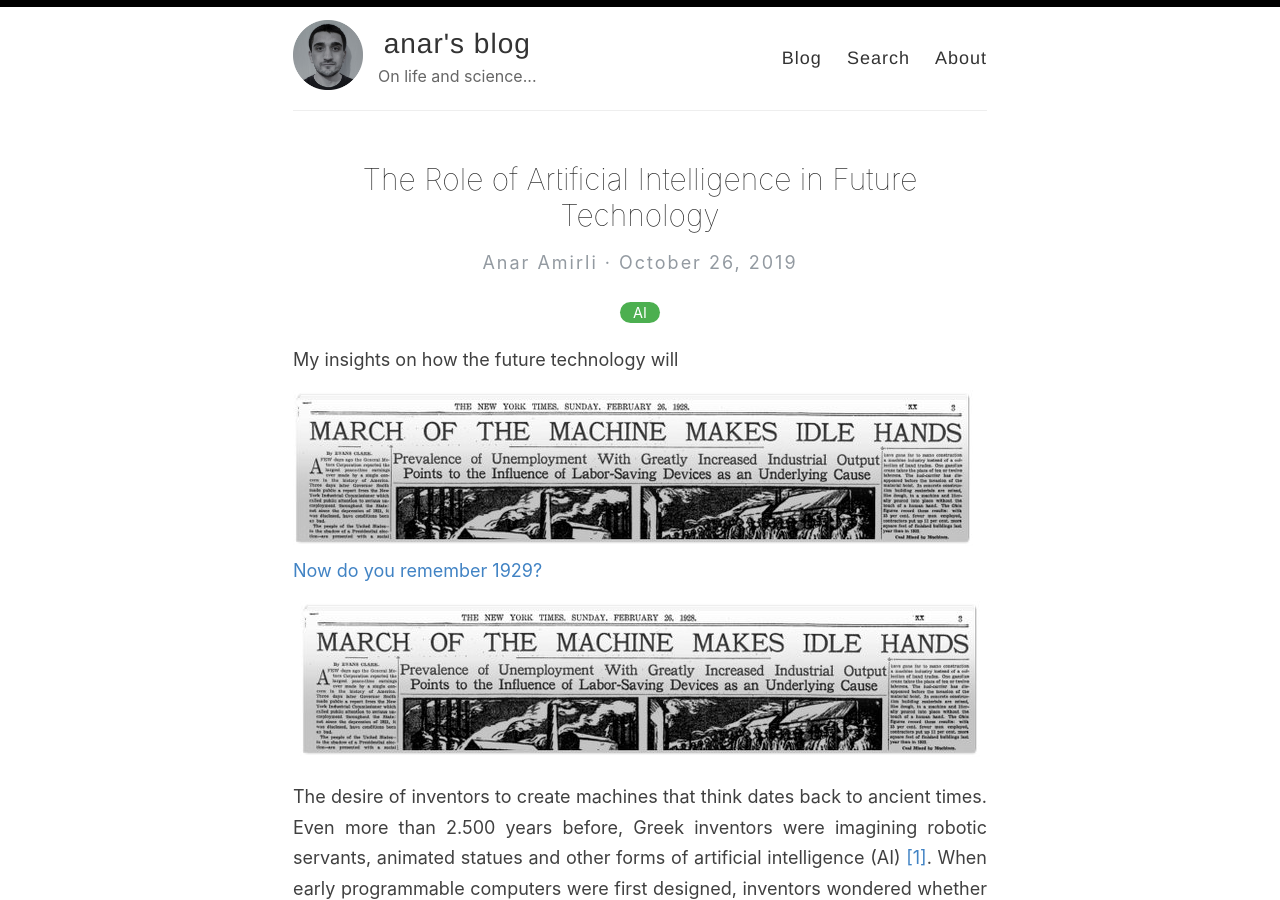
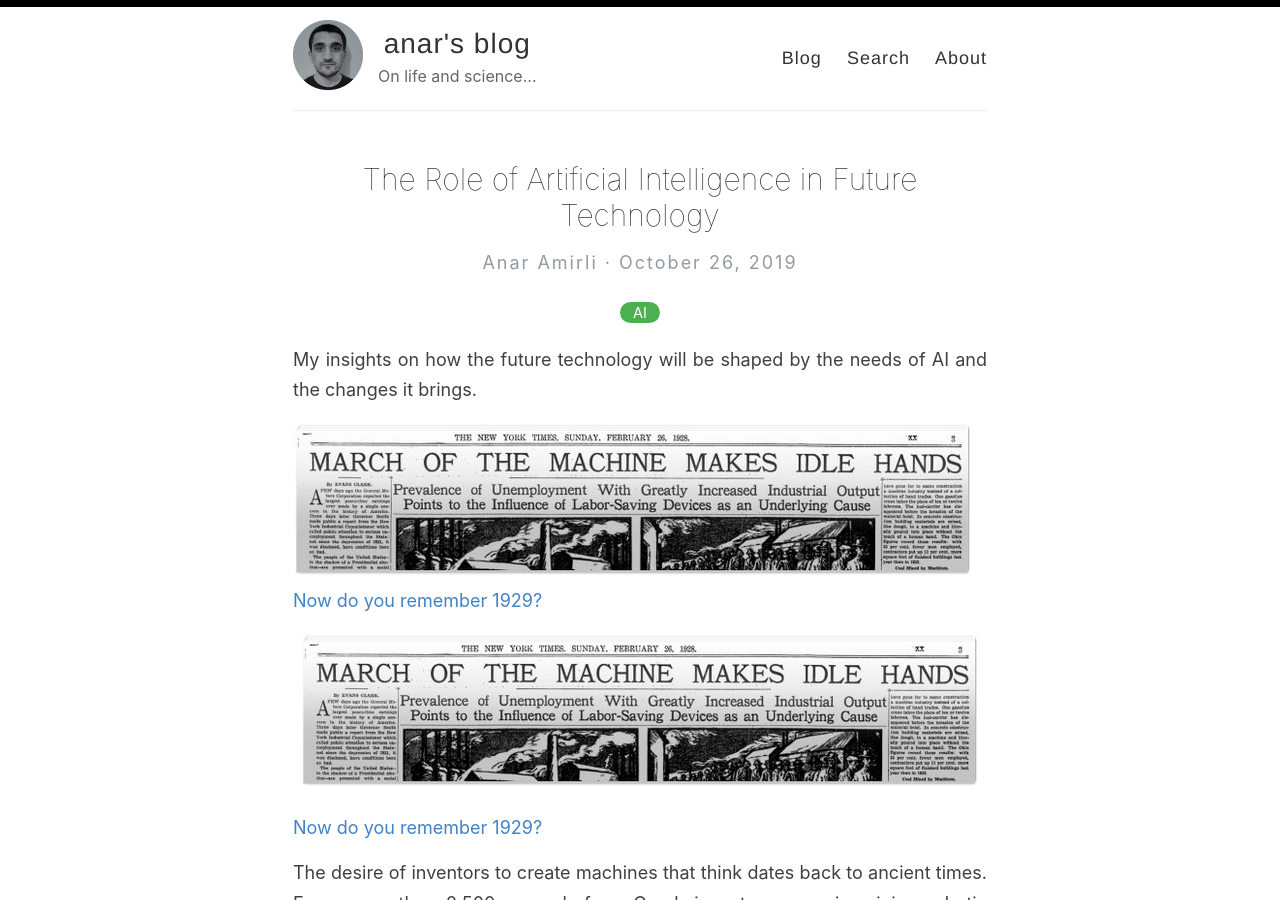
Before and after one commit to anaramirli/anaramirli.github.io, a Jekyll site: the page built from _posts/2019-10-26-the-role-of-ai-in-future.md, in a window 1280 px wide and 900 px high. Built offline with Jekyll 4.4.1, drawn with Linux system fonts in a browser that asks for light colours; comment, search, counter and statistics services are not loaded.

Commit message:
Update 2019-10-26-the-role-of-ai-in-future.md

```diff
--- a/_posts/2019-10-26-the-role-of-ai-in-future.md
+++ b/_posts/2019-10-26-the-role-of-ai-in-future.md
@@ -4,13 +4,14 @@ title: The Role of Artificial Intelligence in Future Technology
 categories: [AI]
 ---
 
-My insights on how the future technology will
+My insights on how the future technology will be shaped by the needs of AI and the changes it brings.
 
 [![new york times](/images/1928.jpg)](https://twitter.com/fchollet/status/1130197913110319104)<br>
 [Now do you remember 1929?](https://twitter.com/fchollet/status/1130197913110319104)<br>
 
 
-<div style="text-align:center"><img src="/images/1928.jpg" /></div>
+<div style="text-align:center"><img src="/images/1928.jpg" href="https://twitter.com/fchollet/status/1130197913110319104"/></div>
+[Now do you remember 1929?](https://twitter.com/fchollet/status/1130197913110319104)<br>
 
 The desire of inventors to create machines that think dates back to ancient times. Even more than 2.500 years before, Greek inventors were imagining robotic servants, animated statues and other forms of artificial intelligence (AI) [[1]](#1). When early programmable computers were first designed, inventors wondered whether such machines might become as competent as humans. However, this matter still remains as a subtle enigma. The most recent advancements in computer software and hardware and the ever-increasing amount of data have made artificial intelligence the primary domain of today's technology with many effective applications and active research topics. Today, AI can be defined as the basic simulation of natural human intelligence by a computer system. The processes here involve learning, reasoning, and self-correction [[2-4]](#3). The main applications include automating routine labour, understanding sounds and images, analyzing, and making a diagnosis. Although current researches are conducted with a focus on solving intuitive problems, it lays the groundwork for the future role of AI. Researchers believe there is a high probability of AI outperforming humans in all tasks in almost half-century from now [[5]](#5). Achieving this, AI will transform modern society by reshaping healthcare, transportation, science exploration, sport, finance, art, and the military.
 
```
